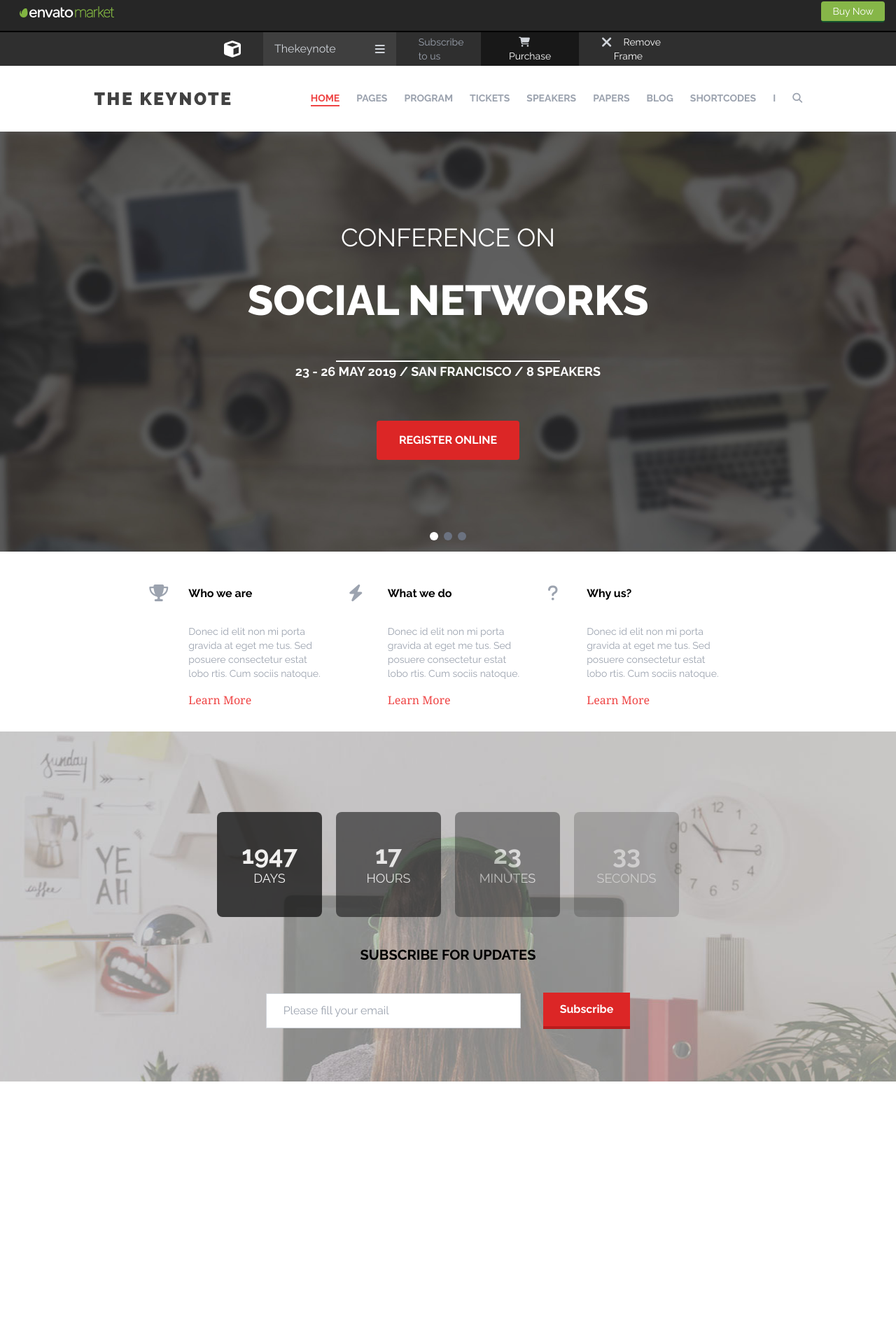
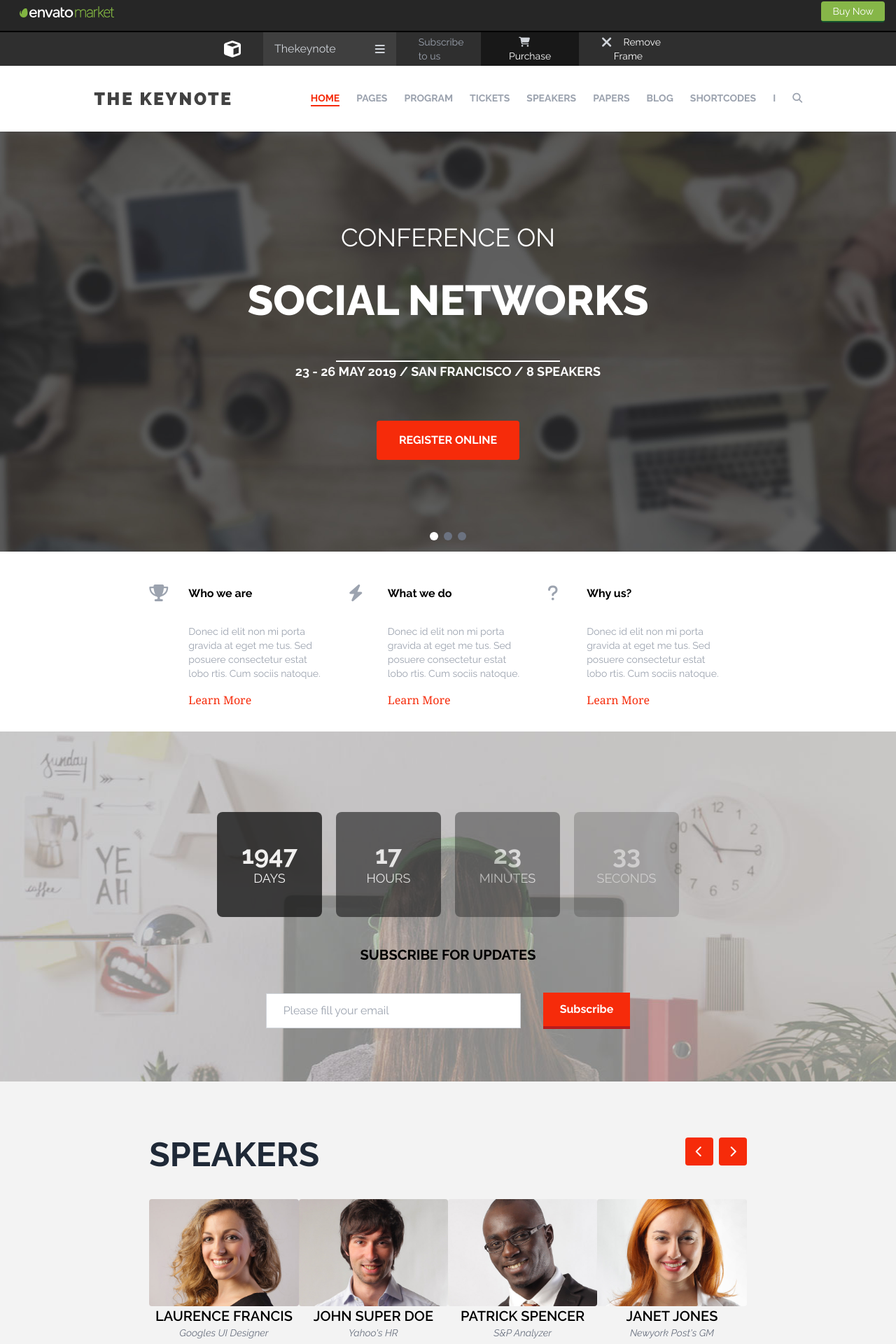
Before and after one commit to surefire-hu/proj-html-vuejs, a Vue app: page / in a window 1280 px wide. Shown: the part 10-1930 px from the top of the page at 70% size. Before the commit the page ends 1555 px from the top, so only its background shows below. Built offline with nearby package versions, Linux system fonts and the light colour scheme.

Commit message:
aggiunto sezione speakers e correzione di errori di scrittura

```diff
--- a/src/components/header/AppJumbo.vue
+++ b/src/components/header/AppJumbo.vue
@@ -22,13 +22,13 @@ export default {
                     <p class="text-6xl font-extrabold mb-10">SOCIAL NETWORKS</p>
                     <hr class="border-t-2 border-white w-3/12 mx-auto mt-4" />
                     <p class="text-lg font-bold mb-10">23 - 26 MAY 2019 / SAN FRANCISCO / 8 SPEAKERS</p>
-                    <a href="#" class="bg-red-600 hover:bg-red-700 text-white font-bold py-4 px-8 rounded mt-4">REGISTER ONLINE</a>
+                    <a href="#" class="bg-reds hover:bg-red-600 text-white font-bold py-4 px-8 rounded mt-4">REGISTER ONLINE</a>
                 </div>
             </div>
             <div v-show="currentIndex === 1" class="carousel-item">
                 <img src="/2-item-1.jpg" alt="Image 2" class="w-full h-192 object-cover" />
                 <div class="absolute inset-0 flex flex-col ml-192 items-center justify-center text-white text-center">
-                    <p class="text-8xl font-extrabold text-red-600 mb-4">MEET</p>
+                    <p class="text-8xl font-extrabold text-reds mb-4">MEET</p>
                     <p class="text-6xl font-bold">8 FAMOUS SPEAKERS</p>
                     <p class="mt-4 text-lg">With quality of knowledge</p>
                     <a href="#" class="bg-buttonB text-white font-bold py-3 px-6 rounded mt-4">MEET SPEAKERS</a>
--- a/src/components/header/AppNav.vue
+++ b/src/components/header/AppNav.vue
@@ -12,12 +12,12 @@ export default {
 </script>
 
 <template>
-    <nav class="flex items-center justify-evenly p-9 bg-white shadow">
+    <nav class="flex items-center justify-evenly p-9 bg-white shadow sticky top-sticky z-10">
         <div class="flex items-center">
             <img src="/logo.png" alt="Logo" class="h-5 mr-4" />
         </div>
         <div class="flex space-x-6">
-            <a v-for="(link, key) in links" :key="key" :href="link.url" class="text-gray-400 text-sm font-bold hover:text-red-500 hover:border-b-2 hover:border-red-500" :class="link.class">
+            <a v-for="(link, key) in links" :key="key" :href="link.url" class="text-gray-400 text-sm font-bold hover:text-reds hover:border-b-2 hover:border-reds" :class="link.class">
                 {{ link.text }}
             </a>
             <p class="text-gray-400 text-sm font-bold">I</p>
@@ -27,3 +27,9 @@ export default {
         </div>
     </nav>
 </template>
+
+<style scoped>
+    .top-sticky {
+        top: 104px;
+    }
+</style>
--- a/src/components/header/AppNavTop.vue
+++ b/src/components/header/AppNavTop.vue
@@ -10,6 +10,7 @@ export default {
 </script>
 
 <template>
+    <div class="sticky top-0 z-10">
     <div class="flex justify-between items-center p-2 bg-background text-white">
         <div class="flex items-center">
       <img src="/envato_market-a5ace93f8482e885ae008eb481b9451d379599dfed2486.svg" alt="Logo" class="h-4 ml-5" />
@@ -39,6 +40,7 @@ export default {
     </div>
 </div>
 </div>
+</div>
 </template>
 
 <style scoped>
--- a/src/components/main/AppMain.vue
+++ b/src/components/main/AppMain.vue
@@ -1,11 +1,13 @@
 <script>
 import AppQuestion from './AppQuestion.vue'
 import AppTime from './AppTime.vue'
+import AppSpeakers from './AppSpeakers.vue'
 export default {
     name: 'Main',
     components: {
         AppQuestion,
         AppTime,
+        AppSpeakers,
     }
 };
 </script>
@@ -13,6 +15,7 @@ export default {
 <template>
     <AppQuestion/>
     <AppTime/>
+    <AppSpeakers/>
 </template>
 
 <style>
--- a/src/components/main/AppQuestion.vue
+++ b/src/components/main/AppQuestion.vue
@@ -19,7 +19,7 @@ export default {
                     <h3 class="font-bold ml-3 my-4 inline-block">{{ question.title }}</h3>
                 </div>
                 <p class="text-gray-400 text-sm ml-14 my-4 w-2/3">{{ question.overview }}</p>
-                <a href="#" class="text-red-500 font-serif ml-14">{{ question.link }}</a>
+                <a href="#" class="text-reds font-serif ml-14">{{ question.link }}</a>
             </div>
         </div>
 </template>
--- a/src/components/main/AppSpeakers.vue
+++ b/src/components/main/AppSpeakers.vue
@@ -0,0 +1,66 @@
+<script>
+import { speakers } from '../../store.js';
+export default {
+    name: 'AppSpeaker',
+    data() {
+        return {
+            speakers: Object.values(speakers),
+            currentIndex: 0,
+        };
+    },
+    computed: {
+        displayedSpeakers() {
+            return this.speakers.slice(this.currentIndex, this.currentIndex + 4);
+        },
+    },
+    methods: {
+        nextSpeaker() {
+            this.currentIndex += 1;
+            if (this.currentIndex >= 5) {
+            this.currentIndex = 0;
+            }
+        },
+        prevSpeaker() {
+            this.currentIndex -= 1;
+        if (this.currentIndex < 0) {
+            this.currentIndex = 4;
+        }
+    },
+},
+};
+</script>
+
+<template>
+    <div class="h-192">
+        <div class=" w-4/6 mx-auto">
+            <div class="flex justify-between pt-20">
+                <h2 class="font-bold text-5xl text-gray-800">SPEAKERS</h2>
+                <div class="flex gap-2">
+                    <i @click="prevSpeaker" class="fa-solid fa-chevron-left cube bg-reds text-white flex justify-center items-center"></i>
+                    <i @click="nextSpeaker" class="fa-solid fa-chevron-right cube bg-reds text-white flex justify-center items-center"></i>
+                </div>
+            </div>
+            <div class="mt-10 flex justify-between">
+                <div v-for="(speaker, index) in displayedSpeakers" :key="index" class="speaker-card">
+                    <img :src="speaker.image" alt="speaker.image" class="rounded w-72" />
+                    <h3 class="text-xl font-semibold text-center">{{ speaker.name }} {{ speaker.surname }}</h3>
+                    <em class=" text-gray-500 text-sm text-center block">{{ speaker.overview }}</em>
+                </div>
+            </div>
+        </div>
+    </div>
+
+</template>
+
+<style scoped>
+.h-192 {
+    background-color: #F3F3F3;
+    height: 500px;
+}
+
+.cube {
+    border-radius: 4px;
+    width: 40px;
+    height: 40px;
+}
+</style>
--- a/src/components/main/AppTime.vue
+++ b/src/components/main/AppTime.vue
@@ -3,6 +3,7 @@ export default {
     name: 'AppTime',
     data() {
         return {
+            email:'',
             days: 0,
             hours: 0,
             minutes: 0,
@@ -64,7 +65,7 @@ export default {
                 placeholder="Please fill your email"
                 class="pl-6 pr-40 py-3 border border-gray-300"
             />
-            <button class="bg-red-600 text-white px-6 py-3 ml-8 border-b-red-700 border-b-4 font-bold">
+            <button class="bg-reds text-white px-6 py-3 ml-8 border-b-red-700 border-b-4 font-bold">
                 Subscribe
             </button>
         </div>
--- a/src/store.js
+++ b/src/store.js
@@ -2,7 +2,7 @@ export const links = {
     home: {
         text: 'HOME',
         url: '#',
-        class: 'text-red-500 border-b-2 border-red-500',
+        class: 'text-reds border-b-2 border-reds',
     },
     pages: {
         text: 'PAGES',
@@ -62,3 +62,54 @@ export const questions = {
         class:'fa-solid fa-question'
     }
 }
+
+export const speakers = {
+    laurence: {
+        name:'LAURENCE',
+        surname:'FRANCIS',
+        overview:"Googles UI Designer",
+        image:'/speaker-8.jpg',
+    },
+    john: {
+        name:'JOHN',
+        surname:'SUPER DOE',
+        overview:"Yahoo's HR",
+        image:'/speaker-7.jpg',
+    },
+    patrick: {
+        name:'PATRICK',
+        surname:'SPENCER',
+        overview:"S&P Analyzer",
+        image:'/speaker-6.jpg',
+    },
+    janet: {
+        name:'JANET',
+        surname:'JONES',
+        overview:"Newyork Post's GM",
+        image:'/speaker-5.jpg',
+    },
+    micheal: {
+        name:'MICHEAL',
+        surname:'DOVER',
+        overview:"Starbuck's CEO",
+        image:'/speaker-4.jpg',
+    },
+    angelina: {
+        name:'ANGELINA',
+        surname:'HOLY',
+        overview:"Maxii's Manager",
+        image:'/speaker-3.jpg',
+    },
+    matthew: {
+        name:'MATTHEW',
+        surname:'WHITE',
+        overview:"Facebook's Co-Founder",
+        image:'/speaker-2.jpg',
+    },
+    jonathan: {
+        name:'JONATHAN',
+        surname:'ELVES',
+        overview:"Twitter's Co-Founder",
+        image:'/speaker-1.jpg',
+    }
+}
--- a/tailwind.config.js
+++ b/tailwind.config.js
@@ -12,6 +12,7 @@ export default {
         button: '#181818',
         buttonG: '#3f3f3f',
         buttonB: '#0A9AF6',
+        reds: '#F62B0A',
       },
   },
   },
```
